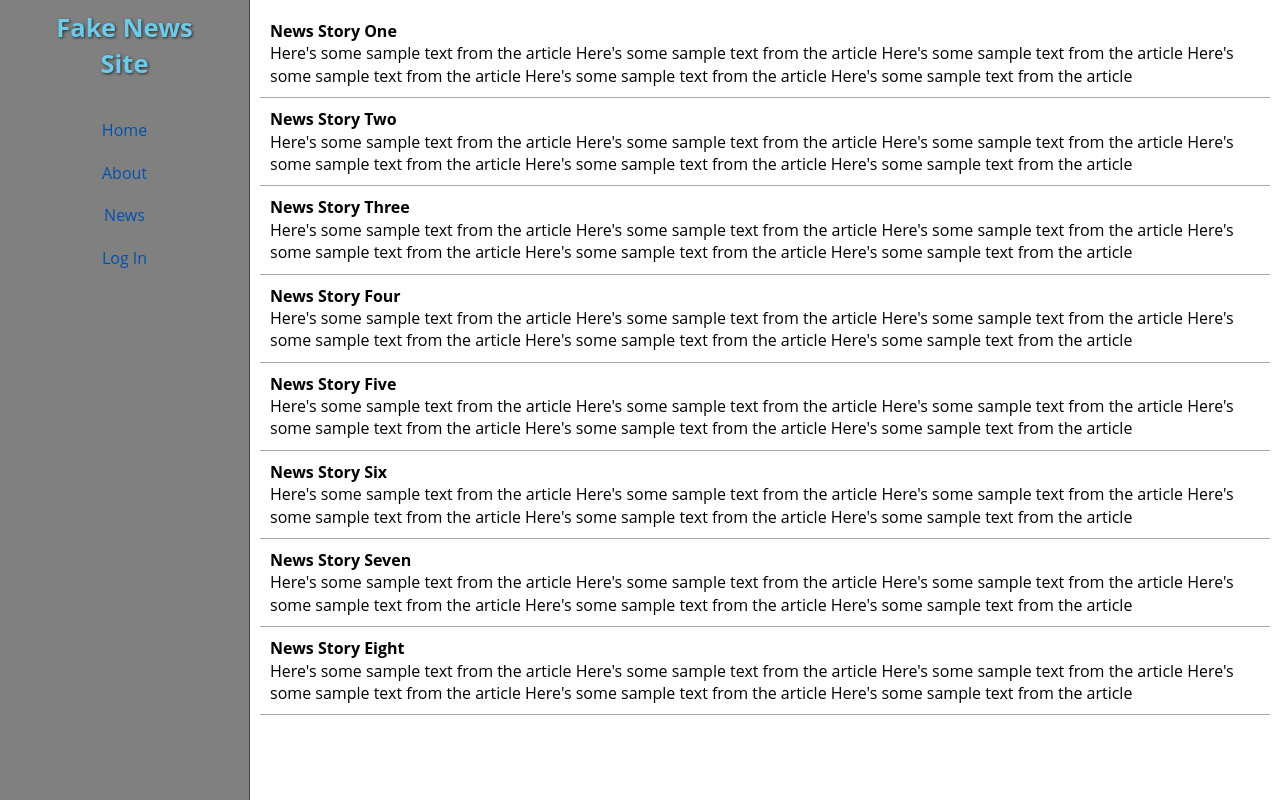
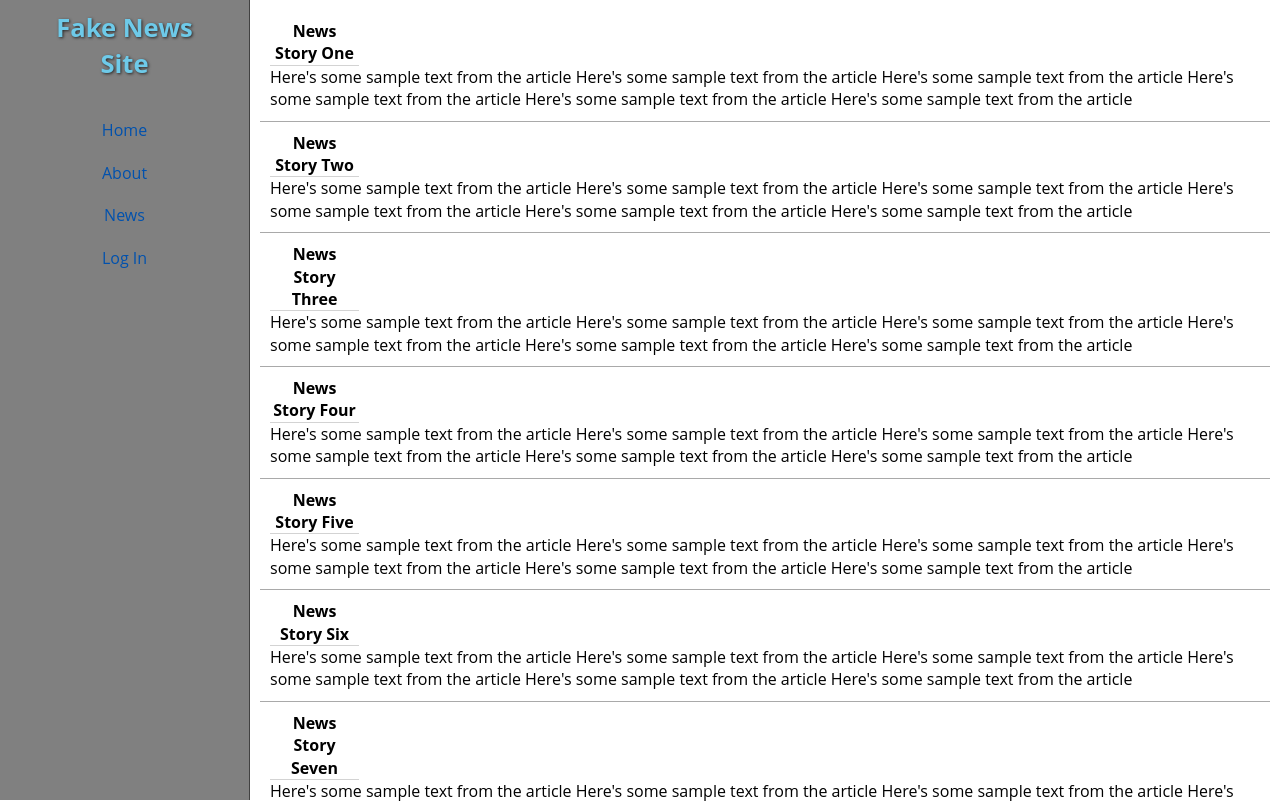
Before and after one commit to JS-goose/fake_news_react, a React (Create React App) app: page / in a window 1280 px wide. Shown: the top 803 px of the page. Built offline with nearby package versions, Linux system fonts and the light colour scheme.

Commit message:
added basic styling for article titles

```diff
--- a/src/App.css
+++ b/src/App.css
@@ -58,3 +58,9 @@ nav h1 {
   padding: 10px;
   border-bottom: 1px solid darkgrey;
 }
+
+.article-list-stories h1 {
+  border-bottom: 1px solid lightgray;
+  width: 9%;
+  text-align: center;
+}
```
